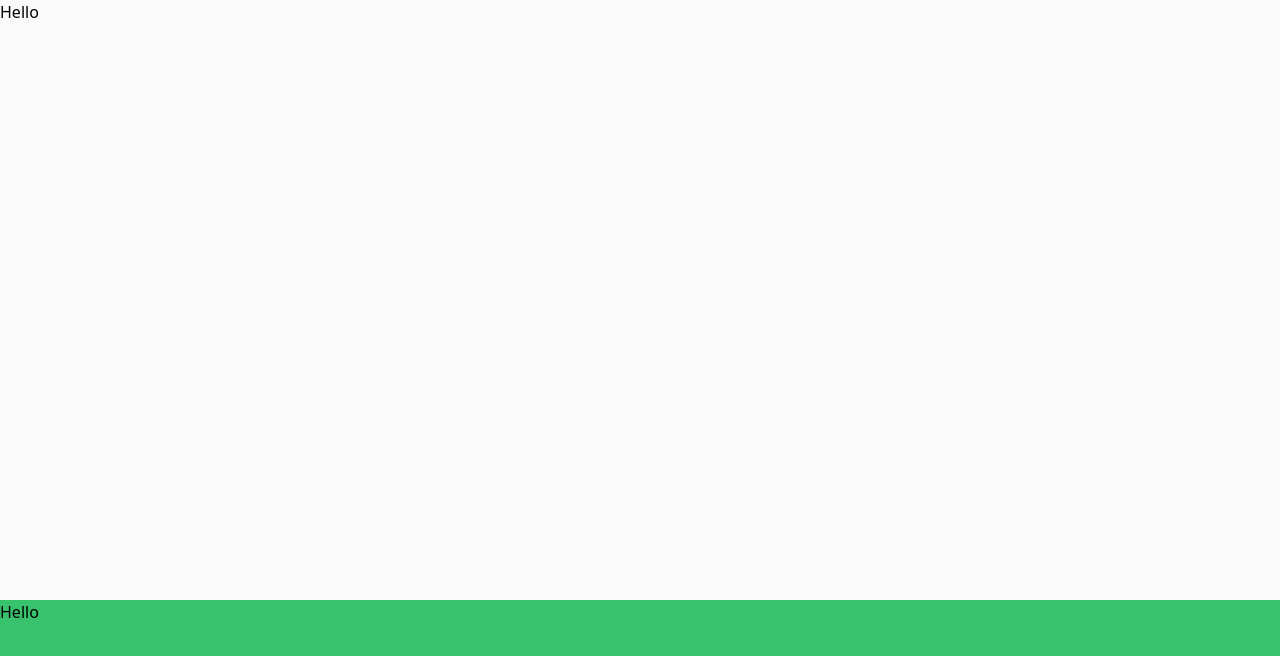
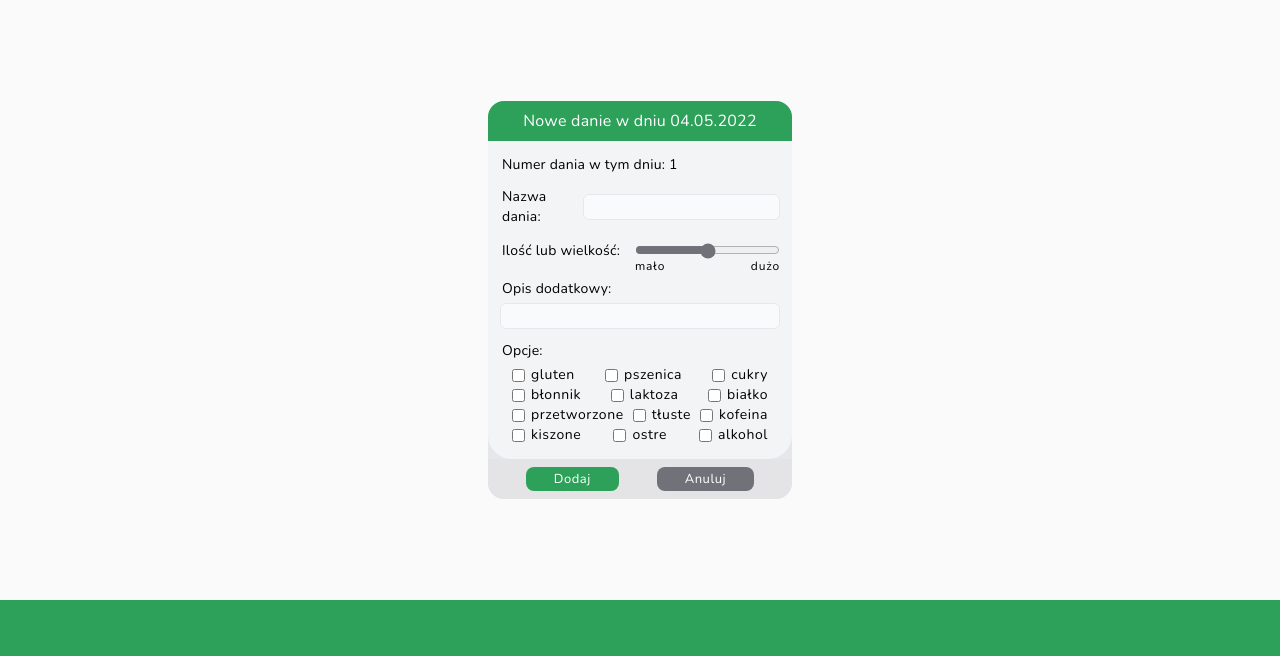
Before and after one commit to toungyhug/choice, a Vue app: page / in a window 1280 px wide. Shown: the top 656 px of the page. Built offline with nearby package versions, Linux system fonts and the light colour scheme.

Commit message:
fonts and new food component styling

```diff
--- a/index.html
+++ b/index.html
@@ -3,6 +3,10 @@
   <head>
     <meta charset="UTF-8" />
     <!-- <link rel="icon" href="./public/favicon.ico" /> -->
+    <link
+      href="https://fonts.googleapis.com/css2?family=Nunito:ital,wght@0,200;0,300;0,400;0,500;0,600;0,700;0,800;0,900;1,200;1,300;1,400;1,500;1,600;1,700;1,800;1,900&display=swap"
+      rel="stylesheet"
+    />
     <meta name="viewport" content="width=device-width, initial-scale=1.0" />
     <title>Choice - Simple food diary</title>
   </head>
--- a/src/App.vue
+++ b/src/App.vue
@@ -1,13 +1,167 @@
 <template>
   <div
-    class="w-full h-screen scrollbar-thin scrollbar-track-zinc-400 scrollbar-thumb-stone-200"
+    class="w-full h-screen scrollbar-thin scrollbar-track-zinc-400 scrollbar-thumb-stone-200 font-nunito tracking-wide"
   >
-    <div class="w-full bg-[#fafafa] h-3/4">
-      <p class="">Hello</p>
+    <div class="w-full bg-zinc-50 h-3/4 flex justify-center items-center">
+      <div class="w-76 bg-gray-200 rounded-2xl overflow-hidden">
+        <div class="w-full h-full">
+          <h3
+            class="text-center text-base font-normal p-2 bg-choicegreen text-white"
+          >
+            Nowe danie w dniu 04.05.2022
+          </h3>
+          <form class="text-sm font-light">
+            <div class="p-2 rounded-b-3xl bg-gray-100">
+              <div class="p-1 pt-1.5 pb-1.5">
+                <p class="pl-0.5">Numer dania w tym dniu: 1</p>
+              </div>
+              <div class="flex justify-between items-center p-1 pt-1.5 pb-1.5">
+                <p class="pl-0.5">Nazwa dania:</p>
+                <input
+                  type="text"
+                  class="text-sm p-0.5 pr-2 pl-2 bg-gray-50 border border-gray-200 rounded-md focus:outline focus:outline-zinc-300"
+                />
+              </div>
+              <div class="flex justify-between items-start p-1 pt-2 pb-1.5">
+                <p class="pl-0.5">Ilość lub wielkość:</p>
+                <div class="p-0 m-0">
+                  <input
+                    type="range"
+                    class="text-sm p-0.5 pr-2 pl-2 pb-0 accent-zinc-500"
+                  />
+                  <div
+                    class="flex w-full justify-between items-center m-0 p-0 text-xs tracking-widest h-0.5"
+                  >
+                    <span>mało</span>
+                    <span>dużo</span>
+                  </div>
+                </div>
+              </div>
+              <div
+                class="flex flex-col justify-start items-start p-1 pt-1.5 pb-1.5"
+              >
+                <p class="pb-1 pl-0.5">Opis dodatkowy:</p>
+                <input
+                  type="text"
+                  class="text-sm w-full p-0.5 pr-2 pl-2 bg-gray-50 border border-gray-200 rounded-md focus:outline focus:outline-zinc-300"
+                />
+              </div>
+              <div
+                class="flex flex-col justify-start items-start p-1 pt-1.5 pb-1.5"
+              >
+                <p class="pb-1 pl-0.5">Opcje:</p>
+                <div
+                  class="flex justify-between items-start w-full flex-wrap pr-2 pl-2"
+                >
+                  <div class="flex justify-start items-center pr-1 pl-1">
+                    <input
+                      type="checkbox"
+                      id="gluten"
+                      class="text-sm p-0.5 pr-2 pl-2 focus:outline-zinc-300 accent-neutral-500 text-white"
+                    />
+                    <label class="pl-1.5 tracking-wider" for="gluten"
+                      >gluten</label
+                    >
+                  </div>
+                  <div class="flex justify-start items-center pr-1 pl-1">
+                    <input
+                      type="checkbox"
+                      class="text-sm p-0.5 pr-2 pl-2 focus:outline-zinc-300 accent-neutral-500 text-white"
+                    />
+                    <label class="pl-1.5 tracking-wider">pszenica</label>
+                  </div>
+                  <div class="flex justify-start items-center pr-1 pl-1">
+                    <input
+                      type="checkbox"
+                      class="text-sm p-0.5 pr-2 pl-2 focus:outline-zinc-300 accent-neutral-500 text-white"
+                    />
+                    <label class="pl-1.5 tracking-wider">cukry</label>
+                  </div>
+                  <div class="flex justify-start items-center pr-1 pl-1">
+                    <input
+                      type="checkbox"
+                      class="text-sm p-0.5 pr-2 pl-2 focus:outline-zinc-300 accent-neutral-500 text-white"
+                    />
+                    <label class="pl-1.5 tracking-wider">błonnik</label>
+                  </div>
+                  <div class="flex justify-start items-center pr-1 pl-1">
+                    <input
+                      type="checkbox"
+                      class="text-sm p-0.5 pr-2 pl-2 focus:outline-zinc-300 accent-neutral-500 text-white"
+                    />
+                    <label class="pl-1.5 tracking-wider">laktoza</label>
+                  </div>
+                  <div class="flex justify-start items-center pr-1 pl-1">
+                    <input
+                      type="checkbox"
+                      class="text-sm p-0.5 pr-2 pl-2 focus:outline-zinc-300 accent-neutral-500 text-white"
+                    />
+                    <label class="pl-1.5 tracking-wider">białko</label>
+                  </div>
+                  <div class="flex justify-start items-center pr-1 pl-1">
+                    <input
+                      type="checkbox"
+                      class="text-sm p-0.5 pr-2 pl-2 focus:outline-zinc-300 accent-neutral-500 text-white"
+                    />
+                    <label class="pl-1.5 tracking-wider">przetworzone</label>
+                  </div>
+                  <div class="flex justify-start items-center pr-1 pl-1">
+                    <input
+                      type="checkbox"
+                      class="text-sm p-0.5 pr-2 pl-2 focus:outline-zinc-300 accent-neutral-500 text-white"
+                    />
+                    <label class="pl-1.5 tracking-wider">tłuste</label>
+                  </div>
+                  <div class="flex justify-start items-center pr-1 pl-1">
+                    <input
+                      type="checkbox"
+                      class="text-sm p-0.5 pr-2 pl-2 focus:outline-zinc-300 accent-neutral-500 text-white"
+                    />
+                    <label class="pl-1.5 tracking-wider">kofeina</label>
+                  </div>
+                  <div class="flex justify-start items-center pr-1 pl-1">
+                    <input
+                      type="checkbox"
+                      class="text-sm p-0.5 pr-2 pl-2 focus:outline-zinc-300 accent-neutral-500 text-white"
+                    />
+                    <label class="pl-1.5 tracking-wider">kiszone</label>
+                  </div>
+                  <div class="flex justify-start items-center pr-1 pl-1">
+                    <input
+                      type="checkbox"
+                      class="text-sm p-0.5 pr-2 pl-2 focus:outline-zinc-300 accent-neutral-500 text-white"
+                    />
+                    <label class="pl-1.5 tracking-wider">ostre</label>
+                  </div>
+                  <div class="flex justify-start items-center pr-1 pl-1">
+                    <input
+                      type="checkbox"
+                      class="text-sm p-0.5 pr-2 pl-2 focus:outline-zinc-300 accent-neutral-500 text-white"
+                    />
+                    <label class="pl-1.5 tracking-wider">alkohol</label>
+                  </div>
+                </div>
+              </div>
+            </div>
+            <div
+              class="w-full flex justify-evenly items-center bg-zinc-200 pt-2 pb-2"
+            >
+              <button
+                class="p-0.5 pr-7 pl-7 rounded-lg bg-choicegreen text-white hover:opacity-70 transition-all duration-100 font-normal tracking-wider text-2sm"
+              >
+                Dodaj
+              </button>
+              <button
+                class="p-0.5 pr-7 pl-7 rounded-lg bg-zinc-500 text-white hover:opacity-70 transition-all duration-100 font-normal tracking-wider text-2sm"
+              >
+                Anuluj
+              </button>
+            </div>
+          </form>
+        </div>
+      </div>
     </div>
-    <div class="w-full bg-[#38c26d] h-3/4">
-      <p class="">Hello</p>
-    </div>
+    <div class="w-full bg-choicegreen h-3/4"></div>
   </div>
 </template>
 
--- a/tailwind.config.js
+++ b/tailwind.config.js
@@ -48,11 +48,11 @@ module.exports = {
         0.75: "3px",
       },
       colors: {
-        webgencol: "#39c684",
-        fbbackground: "#F2F3F5",
+        choicegreen: "#2da159",
+        choicered: "#c03f3f",
       },
       fontFamily: {
-        montserrat: ["Montserrat"],
+        nunito: ["Nunito"],
       },
       fontSize: {
         "2xs": "10px",
```
